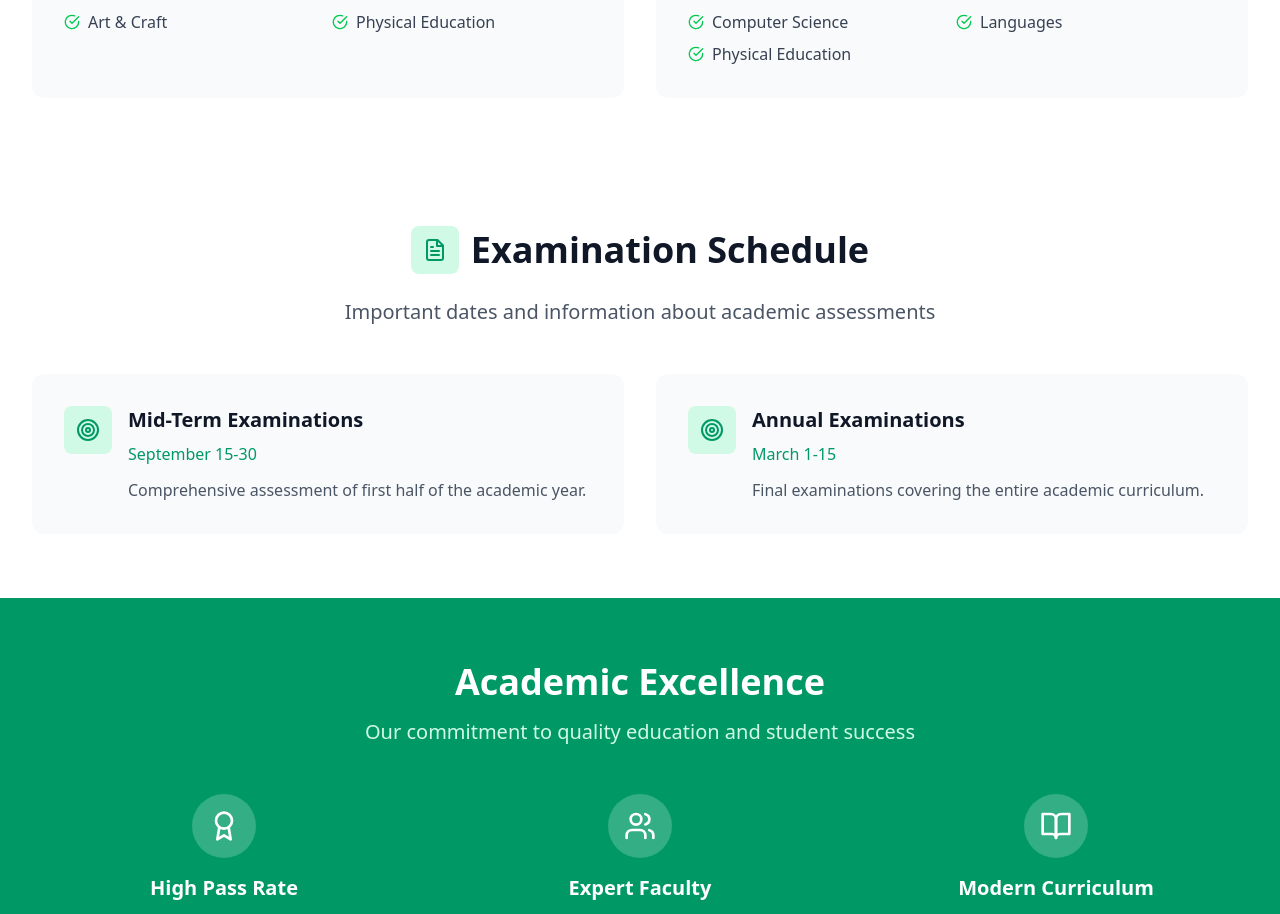
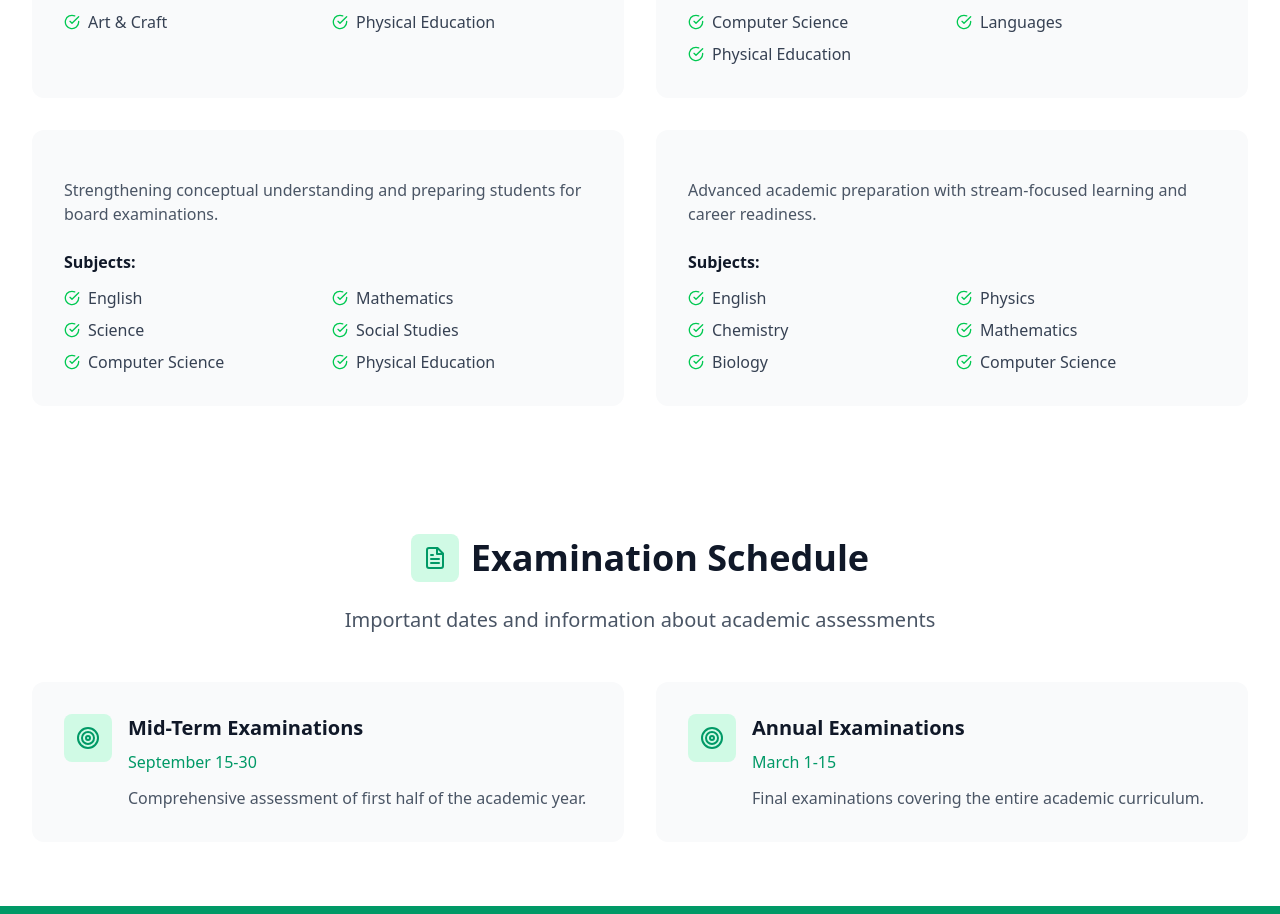
Before and after one commit to Vaish21111/ujjwala-global-academy, a React (Vite) app in the folder schoolWebsite/: page /academics in a window 1280 px wide. Shown: the part 802-1716 px from the top of the page. Built offline with nearby package versions, Linux system fonts and the light colour scheme.

Commit message:
Fix EmailJS configuration

```diff
--- a/schoolWebsite/src/pages/Academics.jsx
+++ b/schoolWebsite/src/pages/Academics.jsx
@@ -32,6 +32,30 @@ const Academics = () => {
       subjects: ['English', 'Mathematics', 'Science', 'Social Studies', 'Computer Science', 'Languages', 'Physical Education'],
       description: 'Building critical thinking and analytical skills.'
     },
+    {
+  title: "Secondary (Grades 9-10)",
+  description: "Strengthening conceptual understanding and preparing students for board examinations.",
+  subjects: [
+    "English",
+    "Mathematics",
+    "Science",
+    "Social Studies",
+    "Computer Science",
+    "Physical Education"
+  ]
+},
+{
+  title: "Higher Secondary (Grades 11-12)",
+  description: "Advanced academic preparation with stream-focused learning and career readiness.",
+  subjects: [
+    "English",
+    "Physics",
+    "Chemistry",
+    "Mathematics",
+    "Biology",
+    "Computer Science"
+  ]
+}
     // {
     //   grade: 'Secondary (Grades 9-10)',
     //   subjects: ['English', 'Mathematics', 'Science', 'Social Studies', 'Computer Science', 'Languages', 'Physical Education'],
--- a/schoolWebsite/src/pages/Admissions.jsx
+++ b/schoolWebsite/src/pages/Admissions.jsx
@@ -532,6 +532,9 @@ const Admissions = () => {
                   <option value="VI">Class VI</option>
                   <option value="VII">Class VII</option>
                   <option value="VIII">Class VIII</option>
+                  <option value="IX">Class IX</option>
+                  <option value="XI">Class XI</option>
+
                 </select>
                 {formErrors.grade && (
                   <span className="text-red-500 text-xs mt-1 block">{formErrors.grade}</span>
```
